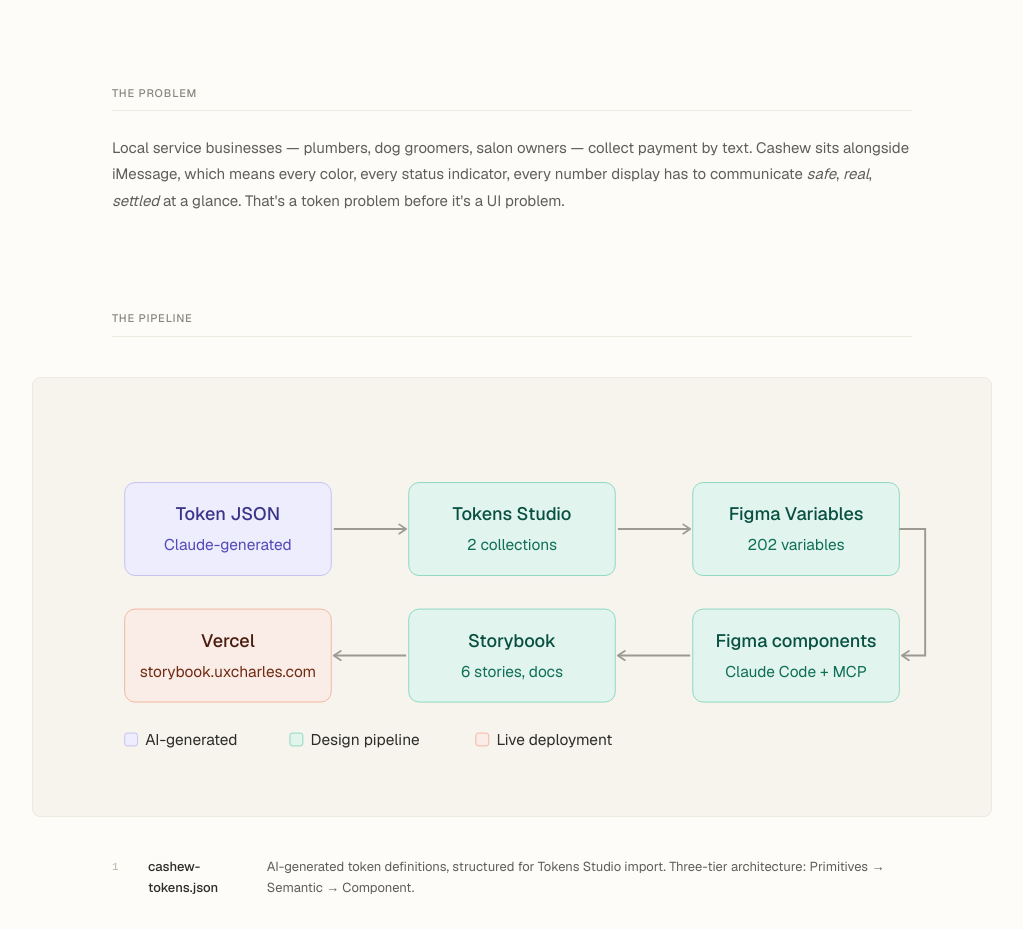
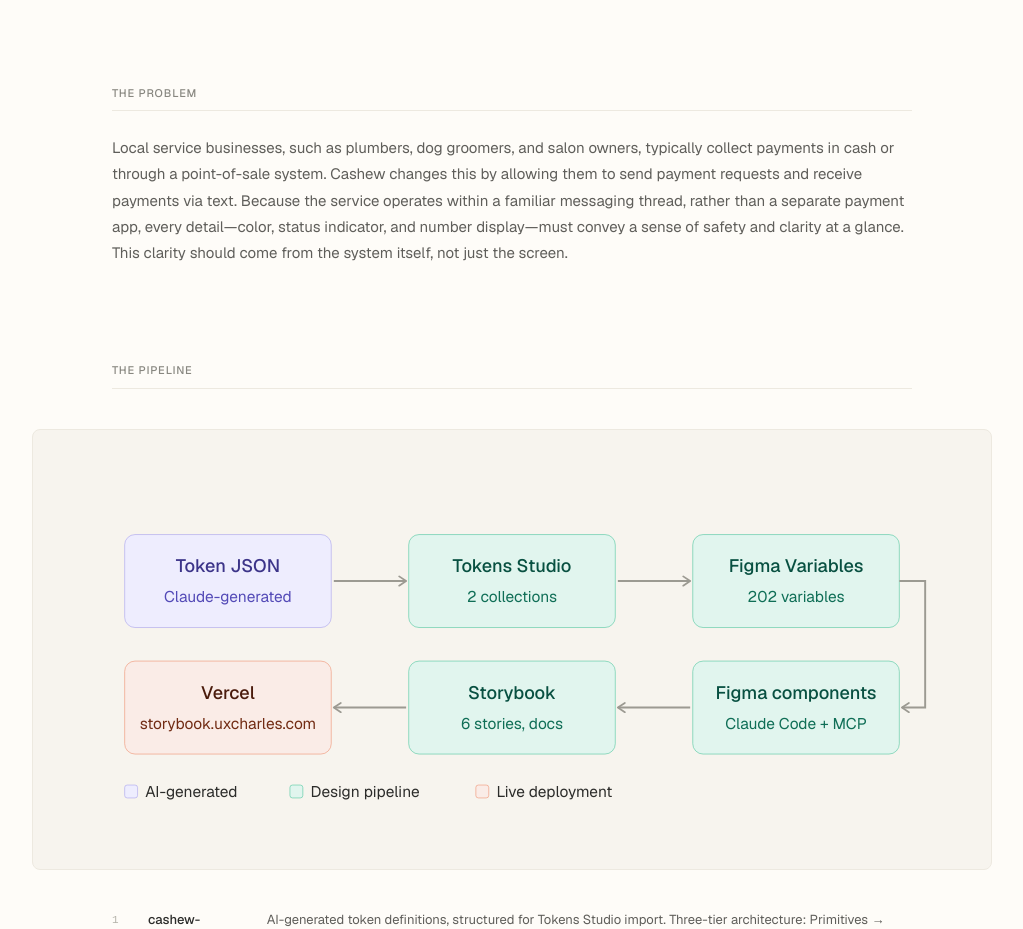
Before and after one commit to cdwood123/ux-portfolio, a React (Vite) app: page /work/cashew in a window 1280 px wide. Shown: the part 1420-2349 px from the top of the page, without its empty margins (128-1151 px from the left). Built offline with nearby package versions, Linux system fonts and the light colour scheme.

Commit message:
Update Cashew problem section copy
Co-Authored-By: Claude Sonnet 4.6 <noreply@anthropic.com>

```diff
--- a/src/pages/Cashew.jsx
+++ b/src/pages/Cashew.jsx
@@ -89,10 +89,13 @@ export default function Cashew() {
             <p className="cashew-section__label label-upper">The problem</p>
             <div className="cashew-section__body">
               <p>
-                Local service businesses — plumbers, dog groomers, salon owners — collect payment by
-                text. Cashew sits alongside iMessage, which means every color, every status
-                indicator, every number display has to communicate <em>safe</em>, <em>real</em>,{' '}
-                <em>settled</em> at a glance. That's a token problem before it's a UI problem.
+                Local service businesses, such as plumbers, dog groomers, and salon owners, typically
+                collect payments in cash or through a point-of-sale system. Cashew changes this by
+                allowing them to send payment requests and receive payments via text. Because the
+                service operates within a familiar messaging thread, rather than a separate payment
+                app, every detail—color, status indicator, and number display—must convey a sense of
+                safety and clarity at a glance. This clarity should come from the system itself, not
+                just the screen.
               </p>
             </div>
           </div>
```
